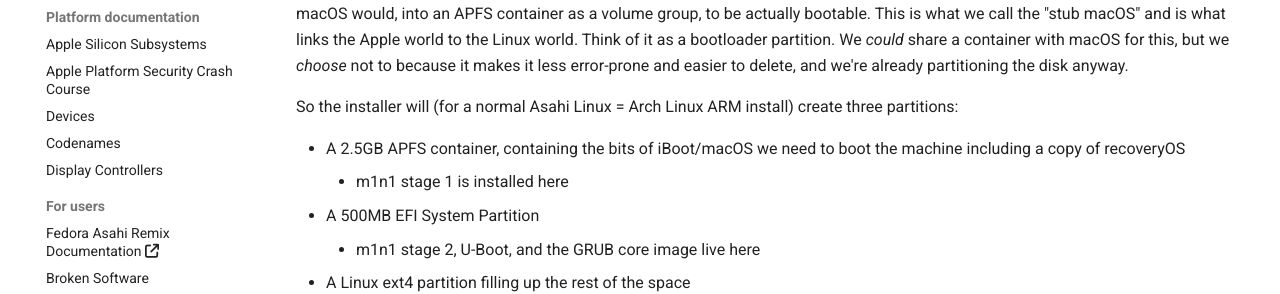
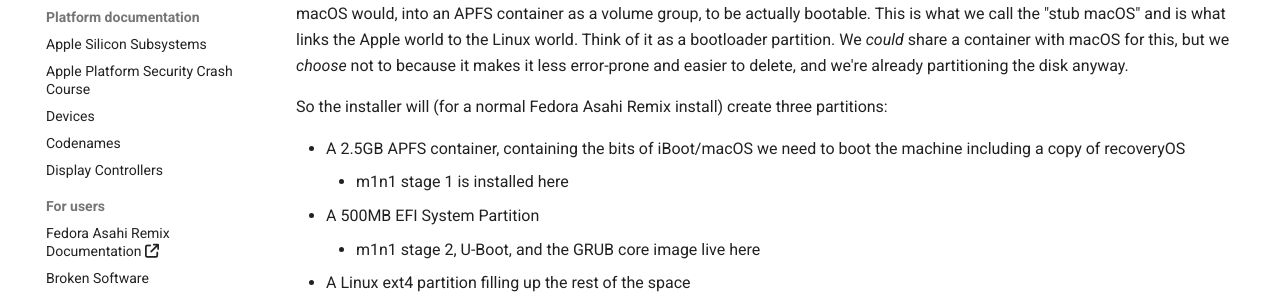
Before and after one commit to AsahiLinux/docs, an MkDocs documentation site: the page built from docs/sw/partitioning-cheatsheet.md, in a window 1280 px wide and 900 px high, scrolled down 2101 px. Shown: the part 163-457 px from the top of the window. Built offline with MkDocs 1.6.1 and Material for MkDocs 9.7.7, drawn with Linux system fonts in a browser that asks for light colours; comment, search, counter and statistics services are not loaded.

Commit message:
docs: Update partitioning cheatsheet to reflect Fedora as default
The partitioning cheatsheet referenced "Arch Linux ARM" as the default
installation option, but Fedora Asahi Remix has been the default/flagship
distribution since its release.

Update the reference to match the current installer behavior.

Closes #221

Signed-off-by: Eric Rowan <ericrowan@icloud.com>

```diff
--- a/docs/sw/partitioning-cheatsheet.md
+++ b/docs/sw/partitioning-cheatsheet.md
@@ -53,7 +53,7 @@
 
 For Asahi Linux, we do not install alongside macOS in the same container, because that would require using APFS for Linux (which isn't stable yet nor mainlined). We just create normal GPT partitions for Linux. Asahi Linux also needs to install itself the same way macOS would, into an APFS container as a volume group, to be actually bootable. This is what we call the "stub macOS" and is what links the Apple world to the Linux world. Think of it as a bootloader partition. We *could* share a container with macOS for this, but we *choose* not to because it makes it less error-prone and easier to delete, and we're already partitioning the disk anyway.
 
-So the installer will (for a normal Asahi Linux = Arch Linux ARM install) create three partitions:
+So the installer will (for a normal Fedora Asahi Remix install) create three partitions:
 
 * A 2.5GB APFS container, containing the bits of iBoot/macOS we need to boot the machine including a copy of recoveryOS
     * m1n1 stage 1 is installed here
```
